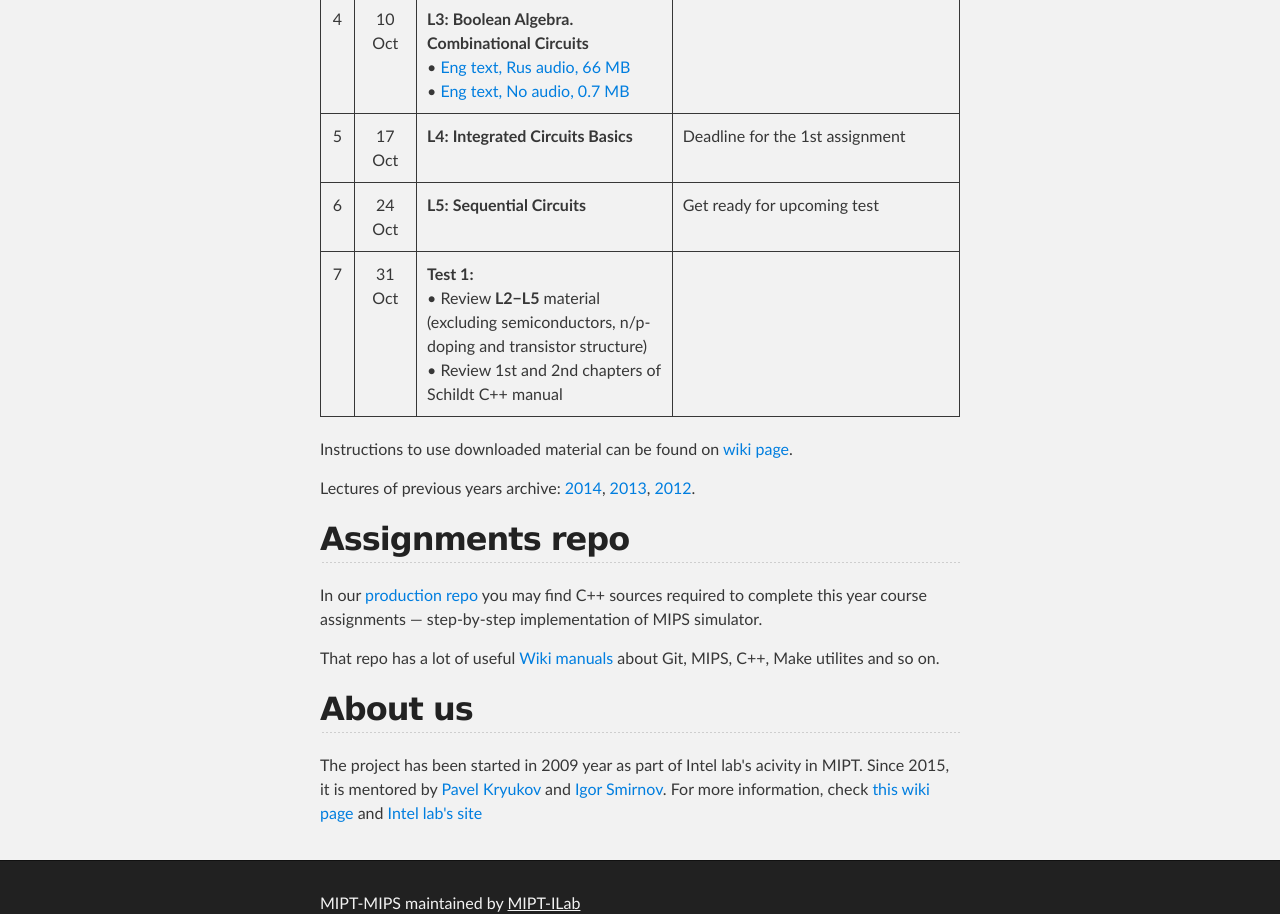
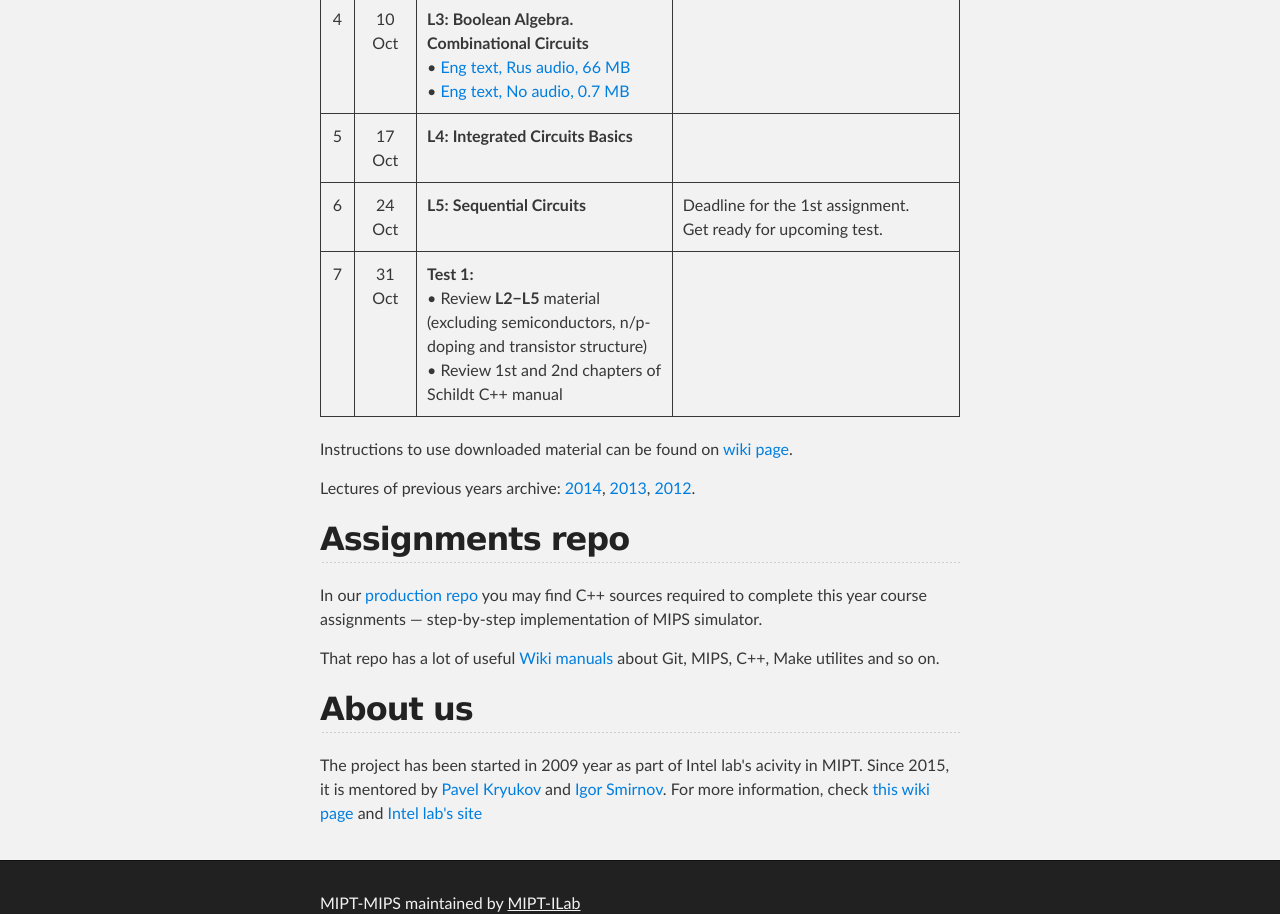
Before and after one commit to changeyourname/mipt-mips, a plain HTML site: page index.html in a window 1280 px wide. Shown: the part 977-1891 px from the top of the page. Drawn offline with Linux system fonts and the light colour scheme.

Commit message:
Create gh-pages branch via GitHub

```diff
--- a/index.html
+++ b/index.html
@@ -89,13 +89,13 @@ Project participants attend these events at 18:40, room 123 of MIPT Main Buildin
 <td align="center">5</td>
 <td align="center">17 Oct</td>
 <td><strong>L4: Integrated Circuits Basics</strong></td>
-<td>Deadline for the 1st assignment</td>
+<td></td>
 </tr>
 <tr>
 <td align="center">6</td>
 <td align="center">24 Oct</td>
 <td><strong>L5: Sequential Circuits</strong></td>
-<td>Get ready for upcoming test</td>
+<td>Deadline for the 1st assignment.<br> Get ready for upcoming test.</td>
 </tr>
 <tr>
 <td align="center">7</td>
```
Also changed, not shown: params.json (+1 -1 lines).
